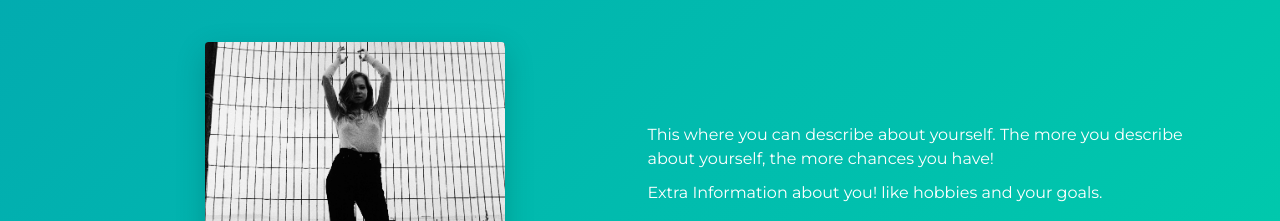
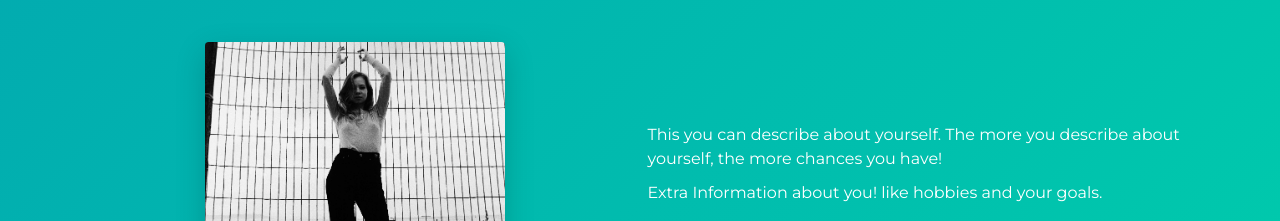
Before and after one commit to nvlrmdn/portofolio, a website built with Parcel: page src/index.html in a window 1280 px wide. Shown: the part 901-1122 px from the top of the page. Built offline with nearby package versions, Linux system fonts and the light colour scheme.

```diff
--- a/src/index.html
+++ b/src/index.html
@@ -79,7 +79,7 @@
           <div class="col-md-6 col-sm-12">
             <div class="about-wrapper__info load-hidden">
               <p class="about-wrapper__info-text">
-                This  where you can describe about yourself. The more you
+                This   you can describe about yourself. The more you
                 describe about yourself, the more chances you have!
               </p>
               <p class="about-wrapper__info-text">
```
